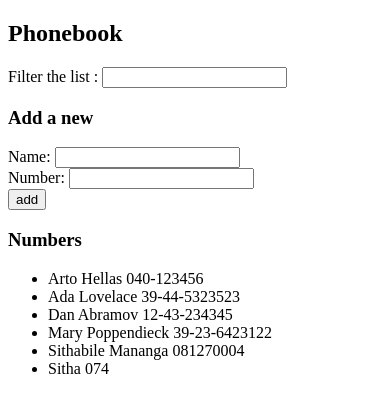
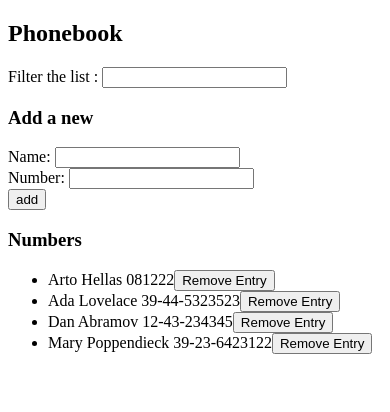
Before and after one commit to IamSithabile/Fullstack-Open, a React (Create React App) app in the folder part2/phonebook/: page / in a window 390 px wide. Shown: the top 412 px of the page. Built offline with nearby package versions, Linux system fonts and the light colour scheme; data requests are answered from the project's data file.

Commit message:
Exercise 2.18 PhoneBook

```diff
--- a/part2/phonebook/db.json
+++ b/part2/phonebook/db.json
@@ -2,7 +2,7 @@
   "phonebook": [
     {
       "name": "Arto Hellas",
-      "number": "040-123456",
+      "number": "081222",
       "id": 1
     },
     {
@@ -19,16 +19,6 @@
       "name": "Mary Poppendieck",
       "number": "39-23-6423122",
       "id": 4
-    },
-    {
-      "name": "Sithabile Mananga",
-      "number": "081270004",
-      "id": 5
-    },
-    {
-      "name": "Sitha",
-      "number": "074",
-      "id": 6
     }
   ]
 }
--- a/part2/phonebook/src/App.js
+++ b/part2/phonebook/src/App.js
@@ -2,7 +2,12 @@ import { useState, useEffect } from "react";
 import Filter from "./components/Filter";
 import Persons from "./components/Persons";
 import PersonForm from "./components/PersonForm";
-import { getAll, addPerson } from "./services/backend";
+import {
+  getAll,
+  addPerson,
+  removePerson,
+  updateNumber,
+} from "./services/backend";
 
 const App = () => {
   const [persons, setPersons] = useState([]);
@@ -33,7 +38,23 @@ const App = () => {
     const alreadyExists = persons.find((person) => person.name === newName);
 
     if (alreadyExists) {
-      return alert(`${newName} is already added to phonebook`);
+      const confirmResult = window.confirm(
+        `${newName} is already in the phonebook. Do you want to add them again?`
+      );
+
+      // If the user clicks "Cancel", do not add the person to the phonebook
+      if (!confirmResult) {
+        return;
+      }
+
+      if (confirmResult) {
+        const newObj = { ...alreadyExists, number: newNumber };
+
+        updateNumber(alreadyExists.id, newObj).then((serverObj) =>
+          console.log(serverObj)
+        );
+        return;
+      }
     }
     const personObj = {
       name: newName,
@@ -68,10 +89,11 @@ const App = () => {
         nameHandler={nameHandler}
         newNumber={newNumber}
         numberHandler={numberHandler}
+        persons={persons}
       />
 
       <h3>Numbers</h3>
-      <Persons filteredList={filteredList} />
+      <Persons filteredList={filteredList} removePerson={removePerson} />
     </div>
   );
 };
--- a/part2/phonebook/src/components/PersonDetails.jsx
+++ b/part2/phonebook/src/components/PersonDetails.jsx
@@ -1,10 +1,19 @@
 import React from "react";
 
-const PersonDetails = ({ person }) => {
-  const { name, number } = person;
+const PersonDetails = ({ person, removePerson }) => {
+  const { name, number, id } = person;
+
+  const handleClick = () => {
+    const confirmResult = window.confirm("Are you sure you want to do this?");
+
+    if (confirmResult) {
+      removePerson(id);
+    }
+  };
   return (
     <li>
       {name} {number}
+      <button onClick={handleClick}> Remove Entry</button>
     </li>
   );
 };
--- a/part2/phonebook/src/components/Persons.jsx
+++ b/part2/phonebook/src/components/Persons.jsx
@@ -2,12 +2,16 @@ import React from "react";
 import PersonDetails from "./PersonDetails";
 
 const Persons = (props) => {
-  const { filteredList } = props;
+  const { filteredList, removePerson } = props;
 
   return (
     <ul>
       {filteredList.map((person) => (
-        <PersonDetails key={person.name} person={person} />
+        <PersonDetails
+          key={person.name}
+          person={person}
+          removePerson={removePerson}
+        />
       ))}
     </ul>
   );
--- a/part2/phonebook/src/services/backend.js
+++ b/part2/phonebook/src/services/backend.js
@@ -13,4 +13,14 @@ const addPerson = async (newNoteObj) => {
   return request.then((response) => response.data);
 };
 
-export { getAll, addPerson };
+const removePerson = (id) => {
+  axios.delete(`${baseUrl}/${id}`);
+};
+
+const updateNumber = (id, updatedObj) => {
+  const request = axios.put(`${baseUrl}/${id}`, updatedObj);
+
+  return request.then((response) => response.data);
+};
+
+export { getAll, addPerson, removePerson, updateNumber };
```
